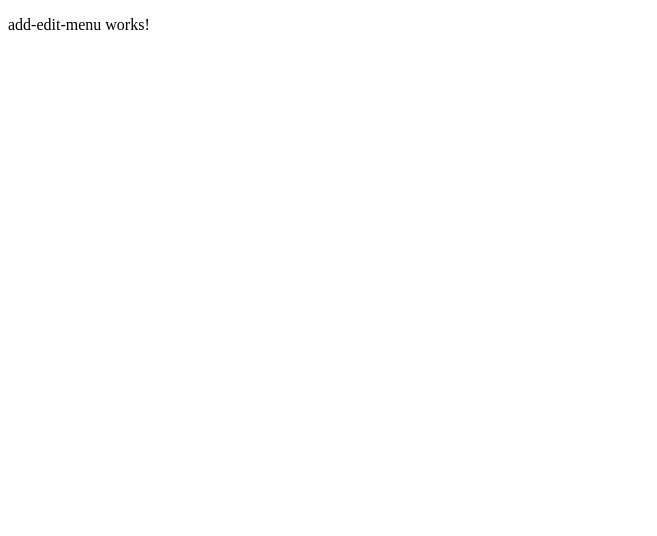
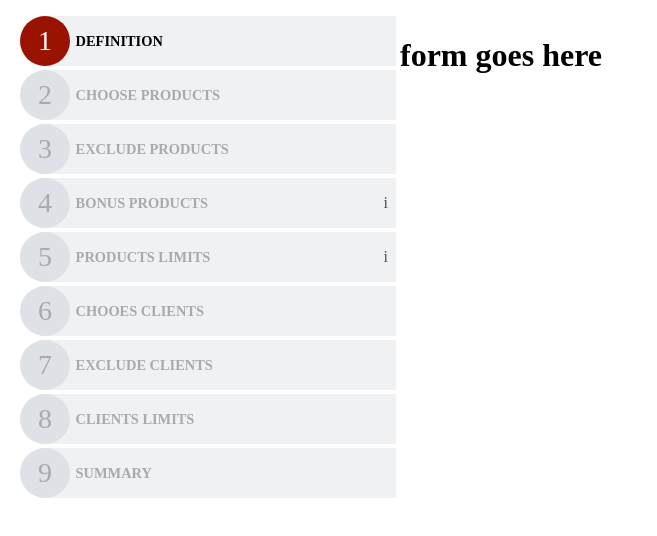
Before and after one commit to wmaKRET/angular-form, an Angular app: page /add in a window 1280 px wide. Shown: the top 536 px of the page, without its empty margins (0-657 px from the left). Built offline with nearby package versions, Linux system fonts and the light colour scheme.

Commit message:
Add form menu

```diff
--- a/src/app/add-edit/add-edit-menu/add-edit-menu.component.html
+++ b/src/app/add-edit/add-edit-menu/add-edit-menu.component.html
@@ -1 +1,17 @@
-<p>add-edit-menu works!</p>
+<div class="menu">
+    <div
+        *ngFor="let section of formSectionsArray"
+        class="menu-item"
+        [ngClass]="{'menu-item-disabled': section.isDisabled, 'menu-item-active': section.id === activeSectionId}"
+        (click)="changeActiveSection(section.id)"
+    >
+        <div class="menu-item__number">{{ section.id }}</div>
+        <p class="menu-item__name">{{ section.name | uppercase }}</p>
+        <div
+            *ngIf="section.tooltip"
+            class="menu-item__tooltip"
+        >
+            i
+        </div>
+    </div>
+</div>
--- a/src/app/add-edit/add-edit-menu/add-edit-menu.component.scss
+++ b/src/app/add-edit/add-edit-menu/add-edit-menu.component.scss
@@ -0,0 +1,59 @@
+.menu {
+  display: flex;
+  flex-direction: column;
+  gap: 0.25em;
+}
+
+.menu-item {
+  margin-right: 0.25em;
+  display: flex;
+  align-items: center;
+  background-color: #eff1f3;
+  color: rgb(80, 80, 80);
+  cursor: pointer;
+
+  &-disabled {
+    cursor: not-allowed;
+
+    .menu-item__number {
+      color: #a7aaae;
+      background-color: #dee2e7;
+    }
+    .menu-item__name {
+      color: #a7aaae;
+    }
+  }
+
+  &-active {
+    .menu-item__number {
+      background-color: #991300;
+    }
+    .menu-item__name {
+      color: black;
+    }
+  }
+
+  &__number {
+    width: 50px;
+    height: 50px;
+    display: flex;
+    justify-content: center;
+    align-items: center;
+    background-color: #666666;
+    border-radius: 100%;
+    color: white;
+    font-size: 1.75rem;
+    transform: translateX(-20px);
+  }
+
+  &__name {
+    margin-left: -1em;
+    font-size: 0.9rem;
+    font-weight: 600;
+    flex: 1 1;
+  }
+
+  &__tooltip {
+    margin-right: 0.5em;
+  }
+}
--- a/src/app/add-edit/add-edit-menu/add-edit-menu.component.ts
+++ b/src/app/add-edit/add-edit-menu/add-edit-menu.component.ts
@@ -1,15 +1,22 @@
-import { Component, OnInit } from '@angular/core';
+import { Component, EventEmitter, Input, OnInit, Output } from '@angular/core';
+
+import { FormSection } from 'src/app/models/formSection';
 
 @Component({
   selector: 'app-add-edit-menu',
   templateUrl: './add-edit-menu.component.html',
-  styleUrls: ['./add-edit-menu.component.scss']
+  styleUrls: ['./add-edit-menu.component.scss'],
 })
 export class AddEditMenuComponent implements OnInit {
+  @Input() formSectionsArray!: FormSection[];
+  @Input() activeSectionId?: number;
+  @Output() changeActiveSectionEvent = new EventEmitter<number>();
 
-  constructor() { }
-
-  ngOnInit(): void {
+  changeActiveSection(id: number): void {
+    this.changeActiveSectionEvent.emit(id);
   }
 
+  constructor() {}
+
+  ngOnInit(): void {}
 }
--- a/src/app/add-edit/add-edit.component.html
+++ b/src/app/add-edit/add-edit.component.html
@@ -1,5 +1,9 @@
 <div class="container">
-    <app-add-edit-menu>
-
+    <app-add-edit-menu
+        [formSectionsArray]="formSectionsArray"
+        [activeSectionId]="activeSectionId"
+        (changeActiveSectionEvent)="changeActiveSection($event)"
+    >
     </app-add-edit-menu>
+    <h1>form goes here</h1>
 </div>
--- a/src/app/add-edit/add-edit.component.scss
+++ b/src/app/add-edit/add-edit.component.scss
@@ -0,0 +1,5 @@
+.container {
+  margin: 1em 2em;
+  display: grid;
+  grid-template-columns: 30% 70%;
+}
--- a/src/app/add-edit/add-edit.component.ts
+++ b/src/app/add-edit/add-edit.component.ts
@@ -1,6 +1,8 @@
 import { Component, OnInit } from '@angular/core';
+import { FormGroup } from '@angular/forms';
 
 import { FormSection } from '../models/formSection';
+import { FormService } from '../services/form.service';
 
 @Component({
   selector: 'app-add-edit',
@@ -8,7 +10,34 @@ import { FormSection } from '../models/formSection';
   styleUrls: ['./add-edit.component.scss'],
 })
 export class AddEditComponent implements OnInit {
-  constructor() {}
+  constructor(public formService: FormService) {}
+  formSectionsArray!: FormSection[];
+  activeSectionId!: number;
+  promotionForm!: FormGroup;
 
-  ngOnInit(): void {}
+  ngOnInit(): void {
+    this.getFormSections();
+    this.getFirstActiveSectionId();
+    this.createNewForm();
+  }
+
+  getFormSections(): void {
+    this.formService
+      .getFormSections()
+      .subscribe((sections) => (this.formSectionsArray = sections));
+  }
+
+  getFirstActiveSectionId(): void {
+    this.activeSectionId = this.formSectionsArray[0].id;
+  }
+
+  createNewForm(): void {
+    this.promotionForm = this.formService.createForm();
+  }
+
+  changeActiveSection(id: number): void {
+    const section = this.formSectionsArray.find((section) => section.id === id);
+    // if section is not disabled (isDisabled is false) then update active section id
+    if (!section?.isDisabled) this.activeSectionId = id;
+  }
 }
```
Also changed, not shown: src/app/app.module.ts (+8 -2 lines), 1 other file (tests, documents, lock files or other folders).
